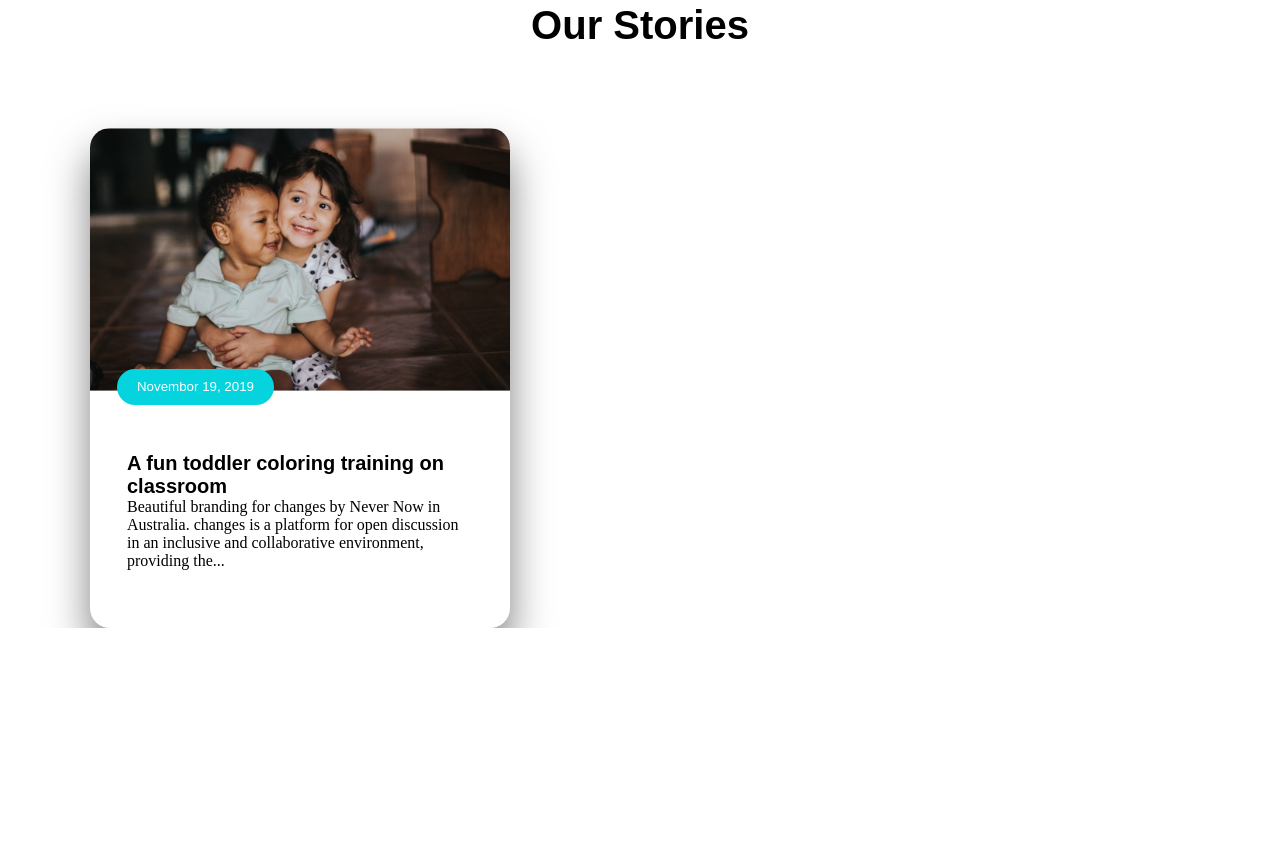
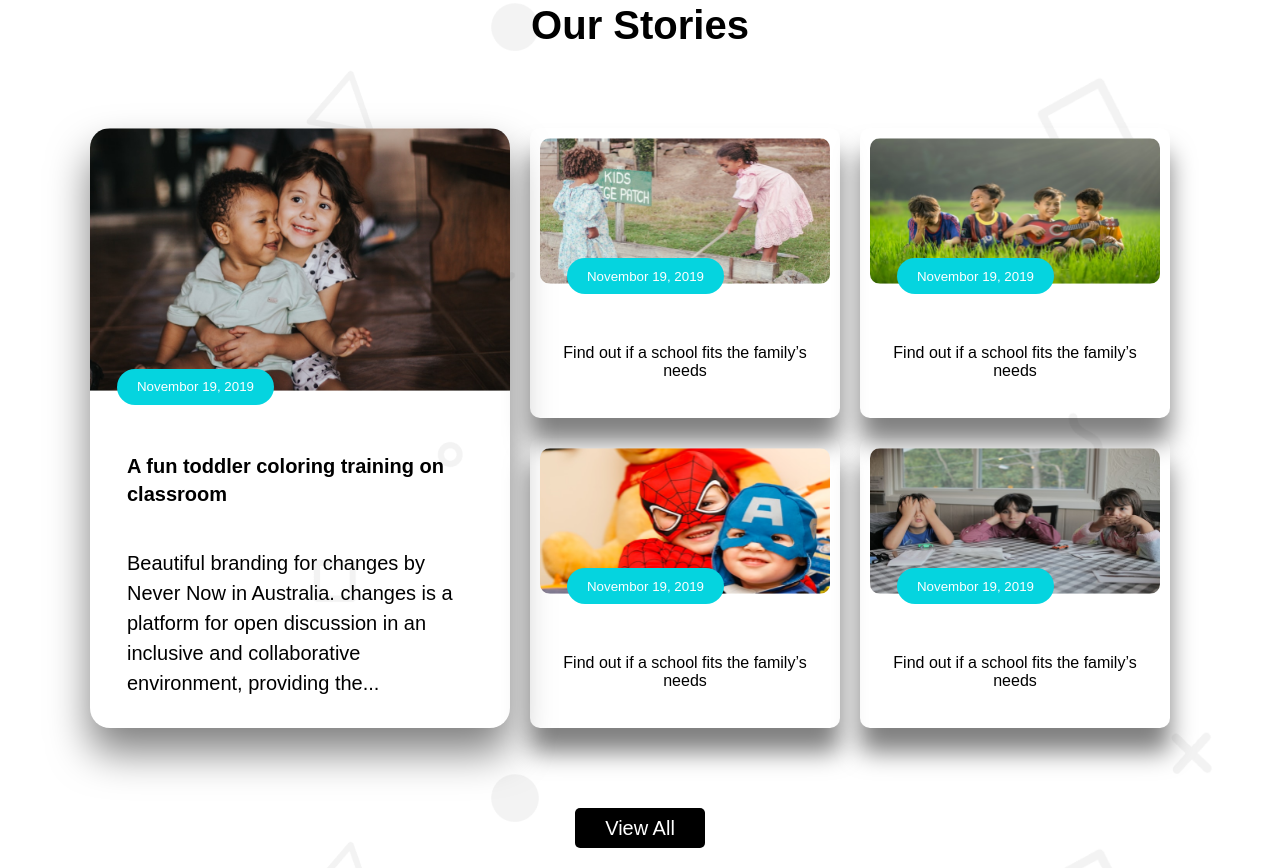
Before and after one commit to mdsofiqulislam0012/Ph_M12_Rsp_Kids-School, a plain HTML site: page index.html in a window 1280 px wide. Shown: the part 1475-2343 px from the top of the page. Before the commit the page ends 2103 px from the top, so only its background shows below. Drawn offline with Linux system fonts and the light colour scheme.

Commit message:
keep change

```diff
--- a/index.html
+++ b/index.html
@@ -164,12 +164,77 @@
                             </p>
                         </div>
                     </div>
-                </div>
-            </div>
-        </section>
 
 
 
+
+                    <!-- our stories right site -->
+                    <div class="our-stories-right-site">
+                        <div class="left-site-control-parent">
+                            <div class="our-stories-first-image">
+                                <img src="/assets/story-2.png" alt="our stories image">
+                            </div>
+                            <div class="left-site-image-button">
+                                <button>Novembor 19, 2019</button>
+                            </div>
+                            <div class="left-site-image-text">
+                                <p>Find out if a school fits the
+                                    family’s needs
+                                </p>
+                            </div>
+                        </div>
+                        <!-- second image -->
+                        <div class="left-site-control-parent">
+                            <div class="our-stories-second-image">
+                                <img src="/assets/story-3.png" alt="our stories image">
+                            </div>
+                            <div class="left-site-image-button">
+                                <button>Novembor 19, 2019</button>
+                            </div>
+                            <div class="left-site-image-text">
+                                <p>Find out if a school fits the
+                                    family’s needs
+                                </p>
+                            </div>
+                        </div>
+                        <!-- third image -->
+                        <div class="left-site-control-parent">
+                            <div class="our-stories-third-image">
+                                <img src="/assets/story-4.png" alt="our stories image">
+                            </div>
+                            <div class="left-site-image-button">
+                                <button>Novembor 19, 2019</button>
+                            </div>
+                            <div class="left-site-image-text">
+                                <p>Find out if a school fits the
+                                    family’s needs
+                                </p>
+                            </div>
+                        </div>
+                        <!-- four image -->
+                        <div class="left-site-control-parent">
+                            <div class="our-stories-four-image">
+                                <img src="/assets/story-5.png" alt="our stories image">
+                            </div>
+                            <div class="left-site-image-button">
+                                <button>Novembor 19, 2019</button>
+                            </div>
+                            <div class="left-site-image-text">
+                                <p>Find out if a school fits the
+                                    family’s needs
+                                </p>
+                            </div>
+                        </div>
+                    </div>
+                </div>
+
+                <!-- see more button of our stories -->
+                     <div class="view-all-btn">
+                        <button>View All</button>
+                     </div>
+                    <!-- see more button of our stories -->
+            </div>
+        </section>
         <!-- our stories section start -->
     </main>
     <footer></footer>
--- a/style/style.css
+++ b/style/style.css
@@ -201,7 +201,7 @@ span {
 .second-curriculum-card {
     box-shadow: 0 20px 12px rgba(0, 0, 0, 0.3);
     width: 344px;
-    background: linear-gradient(#93BFC7, #ABE7B2, #CBF3BB, #ECF4E8);
+    background: linear-gradient(#FFFFFF, #FFF4DC);
     height: 450px;
     border-radius: 18px;
 }
@@ -209,7 +209,7 @@ span {
 .third-curriculum-card {
     box-shadow: 0 20px 12px rgba(0, 0, 0, 0.3);
     width: 344px;
-    background: linear-gradient(#CFAB8D, #D9C4B0, #ECEEDF, #BBDCE5);
+    background: linear-gradient(#FFFFFF, #F2E8FF);
     height: 450px;
     border-radius: 18px;
 }
@@ -276,13 +276,14 @@ span {
 
 /* indicator */
 .slider-indicator {
-  display: flex;
-  justify-content: center;
-  align-items: center;
-  gap: 16px;
-  margin: 40px 0;
+    display: flex;
+    justify-content: center;
+    align-items: center;
+    gap: 16px;
+    margin: 40px 0;
 }
-.control{
+
+.control {
     width: 53px;
     height: 53px;
     border-radius: 122px;
@@ -291,12 +292,13 @@ span {
     border: none;
     margin-top: 70px;
 }
+
 /* indicator */
 
 
 
 /* our stories design start */
-.our-stories-heading h2{
+.our-stories-heading h2 {
     font-size: 40px;
     font-weight: 800;
     font-family: "Work Sans", sans-serif;
@@ -304,19 +306,22 @@ span {
     margin-top: 30px;
     margin-bottom: 80px;
 }
-.left-site-card{
+
+.left-site-card {
     width: 420px;
-    height: 500px;
+    height: 600px;
     border-radius: 20px;
     box-shadow: 0 24px 40px 0 rgba(0, 0, 0, 0.5);
 }
-.left-site-card-image img{
+
+.left-site-card-image img {
     width: 420px;
     border-top-left-radius: 20px;
     border-top-right-radius: 20px;
     position: relative;
 }
-.stori-button button{
+
+.stori-button button {
     position: absolute;
     z-index: 1;
     width: 157px;
@@ -328,14 +333,135 @@ span {
     border: none;
     color: white;
 }
+
 .our-stori-text {
     margin-top: 20px;
     padding: 37px;
 }
-.our-stori-text h3{
+
+.our-stori-text p {
+    font-size: 20px;
+    font-weight: 300;
+    font-family: "Work Sans", sans-serif;
+    line-height: 30px;
+}
+
+.our-stori-text h3 {
+    line-height: 28px;
     font-size: 20px;
     font-weight: 700;
     font-family: "Work Sans", sans-serif;
     color: var(--black-text-color);
+    margin-bottom: 40px;
 }
+
+.our-stories-card-parent {
+    display: flex;
+    gap: 20px;
+}
+
+/* right site */
+#our-stories{
+    background-position: center;
+    background-repeat: no-repeat;
+    background-size: cover;
+    background: linear-gradient(#f5e3bf, #f3e5af);
+    background-image: url("/assets/bg.png");
+}
+.our-stories-right-site {
+    display: grid;
+    grid-template-columns: repeat(2, 1fr);
+    gap: 20px;
+}
+
+.left-site-control-parent {
+    width: 290px;
+    height: 270px;
+    box-shadow: 0 24px 25px 0 rgba(0, 0, 0, 0.5);
+    padding: 10px;
+    border-radius: 10px;
+}
+
+.our-stories-first-image img {
+    width: 290px;
+    height: 146px;
+    display: flex;
+    justify-content: center;
+    border-radius: 10px;
+    position: relative;
+}
+
+.left-site-image-button button {
+    position: absolute;
+    z-index: 1;
+    width: 157px;
+    height: 36px;
+    border-radius: 20px;
+    margin-top: -26px;
+    margin-left: 27px;
+    background-color: var(--primary-text-color);
+    border: none;
+    color: white;
+}
+
+.our-stories-second-image img {
+    border-radius: 10px;
+    width: 290px;
+    height: 146px;
+    display: flex;
+    justify-content: center;
+    border-top-left-radius: 10px;
+    border-top-right-radius: 10px;
+}
+
+.our-stories-third-image img {
+    border-radius: 10px;
+    width: 290px;
+    height: 146px;
+    display: flex;
+    justify-content: center;
+    border-top-left-radius: 10px;
+    border-top-right-radius: 10px;
+}
+
+.our-stories-four-image img {
+    border-radius: 10px;
+    width: 290px;
+    height: 146px;
+    display: flex;
+    justify-content: center;
+    border-top-left-radius: 10px;
+    border-top-right-radius: 10px;
+}
+
+.left-site-image-text p {
+    margin-top: 60px;
+    text-align: center;
+    font-size: 16px;
+    font-weight: 300;
+    font-family: "Work Sans", sans-serif;
+}
+
+.view-all-btn{
+    display: flex;
+    justify-content: center;
+}
+.view-all-btn button{
+    background-color: var(--black-text-color);
+    color: white;
+    padding: 20px;
+    border: none;
+    border-radius: 5px;
+    width: 130px;
+    height: 40px;
+    align-items: center;
+    display: flex;
+    font-size: 20px;
+    font-weight: 300;
+    font-family: "Work Sans", sans-serif;
+    justify-content: center;
+    margin-bottom: 20px;
+    margin-top: 80px;
+}
+
 /* our stories design end */
```
